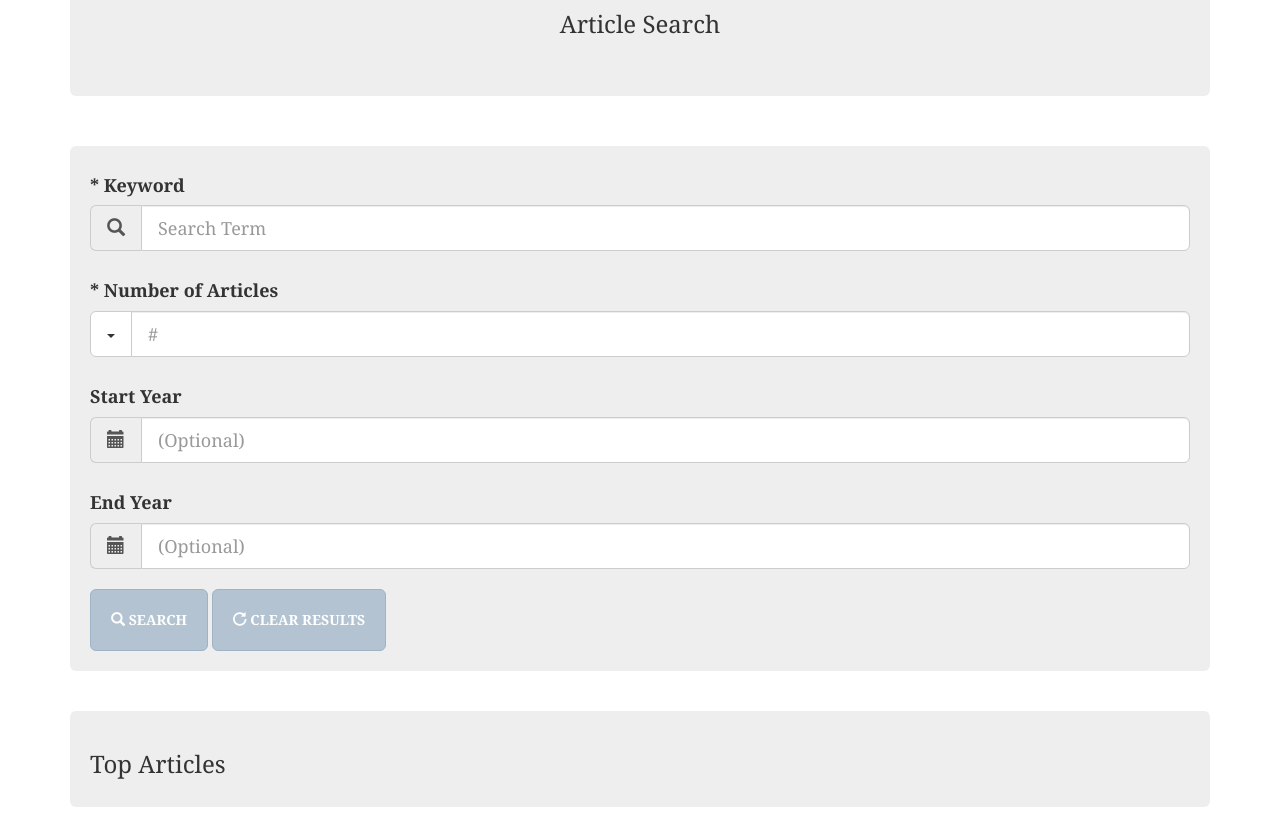
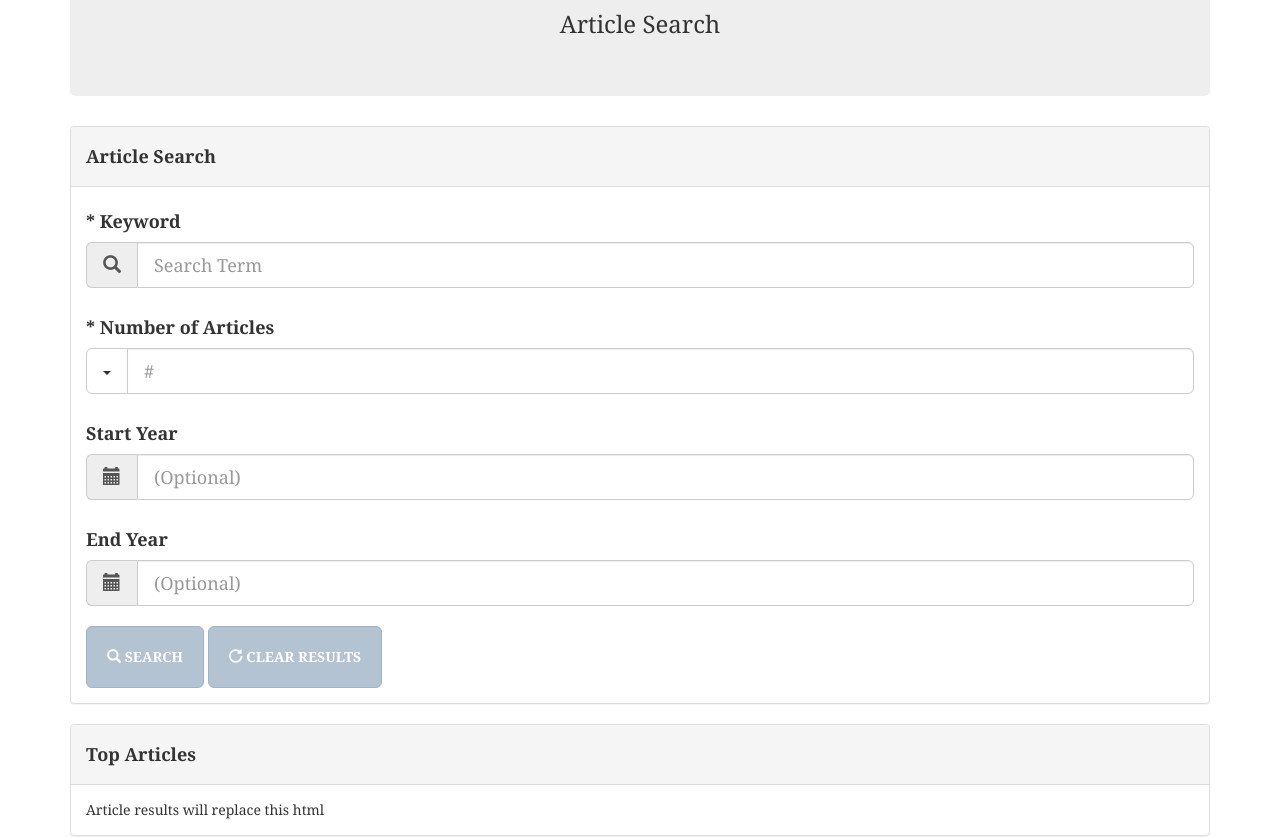
Before and after one commit to Joseph526/NYT-Article-Search, a plain HTML site: page index.html in a window 1280 px wide. Shown: the part 146-983 px from the top of the page. Drawn offline with nearby package versions, Linux system fonts and the light colour scheme.

Commit message:
made panels

```diff
--- a/index.html
+++ b/index.html
@@ -37,7 +37,11 @@
 
         <div class="row">
             <div class="col-md-12">
-                <div class="form">
+                <div class="panel panel-default">
+                    <div class="panel-heading">
+                        <h4>Article Search</h4>
+                    </div>
+                    <div class="panel-body">
                         <h4>* Keyword</h4>
                         <div class="input-group input-group-lg">
                             <span class="input-group-addon" id="sizing-addon1">
@@ -77,17 +81,30 @@
                             <input type="text" class="form-control" placeholder="(Optional)" aria-describedby="sizing-addon1" id="end-year">
                         </div>
                         <br>
-                        <button class="btn-form" id="search"><span class="glyphicon glyphicon-search"></span> Search</button>
-                        <button class="btn-form" id="clear-results"><span class="glyphicon glyphicon-repeat"></span> Clear Results</button>
-                    </div> <!-- /.form -->
-                </div> <!-- /.col -->
-            </div> <!-- /.row -->
+                        <button class="btn-form" id="search">
+                            <span class="glyphicon glyphicon-search"></span> Search</button>
+                        <button class="btn-form" id="clear-results">
+                            <span class="glyphicon glyphicon-repeat"></span> Clear Results</button>
+                    </div>
+                </div>
+                <!-- /.panel -->
+            </div>
+            <!-- /.col -->
+        </div>
+        <!-- /.row -->
 
         <div class="row">
             <div class="col-md-12">
-                    <div class="article-well">
-                        <h3>Top Articles</h3>
-                        <div id="article-results"></div>
+                <div class="panel panel-default">
+                    <div class="panel-heading">
+                            <h4>Top Articles</h4>
+                    </div>
+                    <div class="panel-body">
+                            <div id="article-results">
+                                Article results will replace this html
+                            </div>
+                    </div>
+                </div>
                 </div>
             </div>
         </div>
@@ -95,9 +112,11 @@
         <footer>
             <hr>
             <p>Made by bunsushi, JudieT215, Joseph526, and jstomel</p>
-                <p><i class="fab fa-github"></i> See project on Github</p>
+            <p>
+                <i class="fab fa-github"></i> See project on Github</p>
         </footer>
-        </div> <!-- /.container -->
+    </div>
+    <!-- /.container -->
 
 </body>
 
```
Lines whose indentation alone changed are shown as unchanged.
